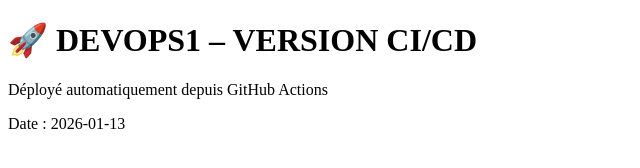
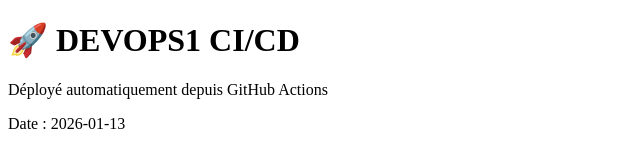
Before and after one commit to Dieynasmb/DEVOPS1, a plain HTML site: page app/index.html in a window 1280 px wide. Shown: the whole page, without its empty margins (0-640 px from the left). Drawn offline with Linux system fonts and the light colour scheme.

Commit message:
setup ci cd pipeline and update html

```diff
--- a/app/index.html
+++ b/app/index.html
@@ -5,7 +5,7 @@
   <title>DEVOPS1 CI CD</title>
 </head>
 <body>
-  <h1>🚀 DEVOPS1 – VERSION CI/CD</h1>
+  <h1>🚀 DEVOPS1  CI/CD</h1>
   <p>Déployé automatiquement depuis GitHub Actions</p>
   <p>Date : 2026-01-13</p>
 </body>
```
